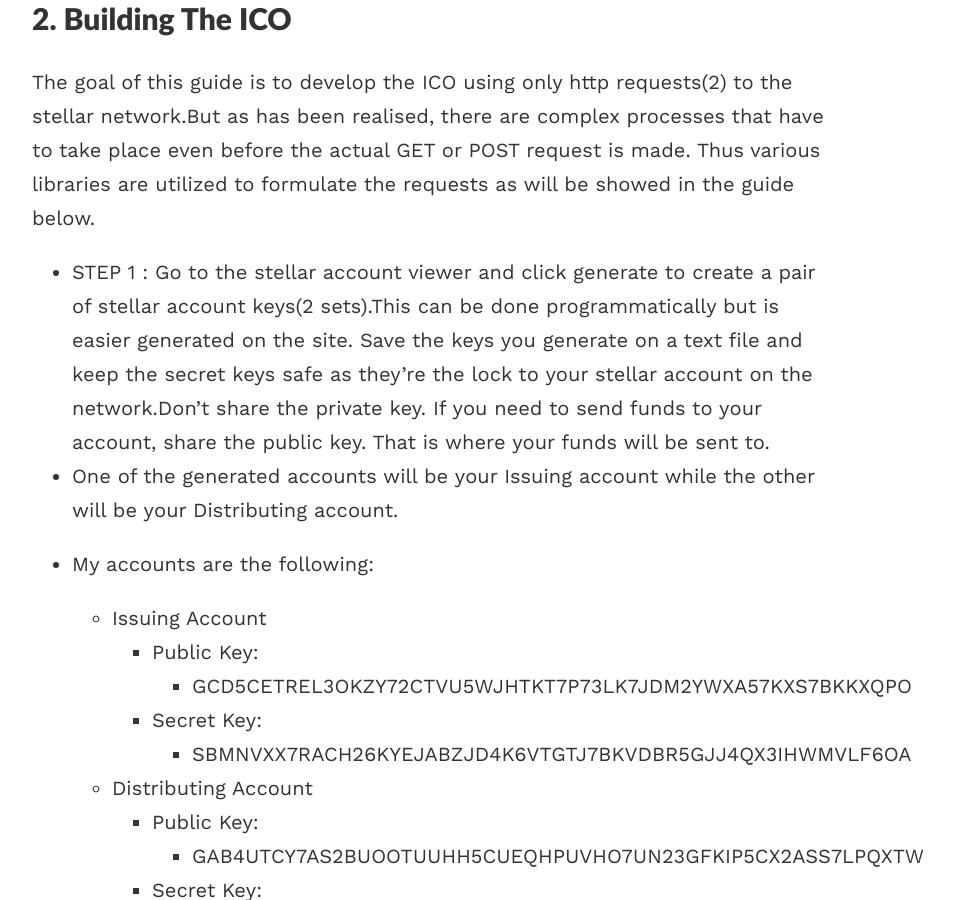
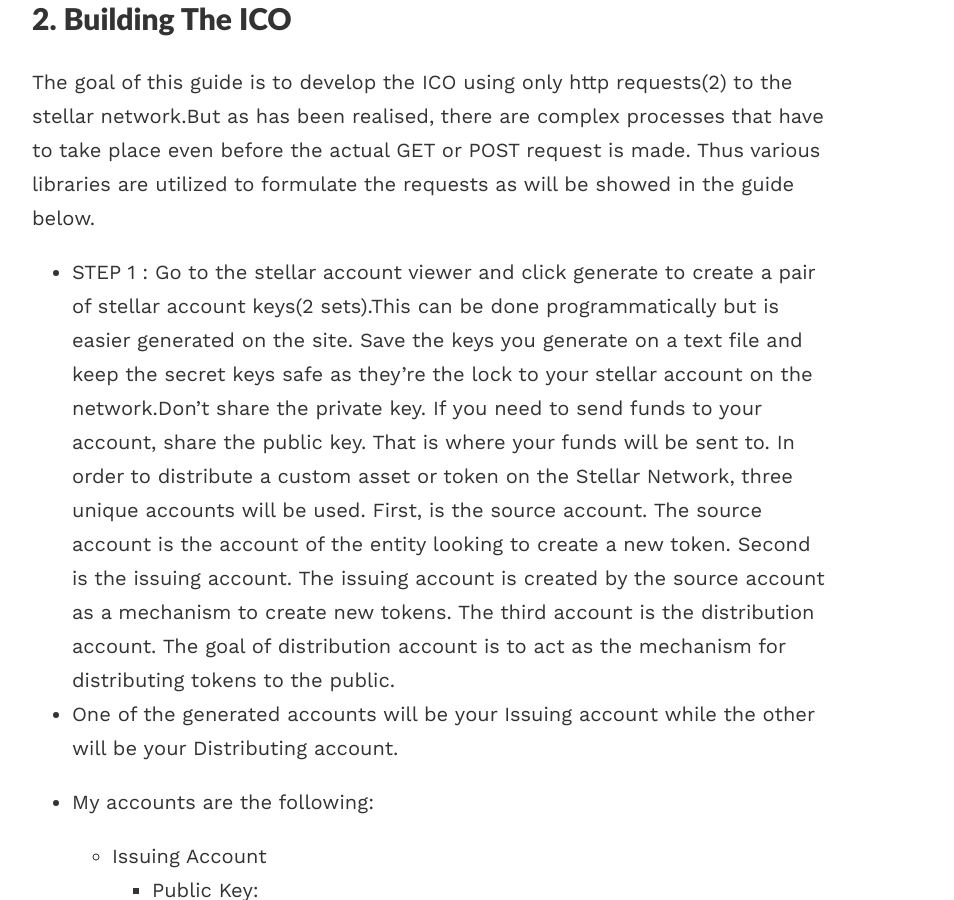
Before and after one commit to aeonsoftware/aeonsoftware.github.io, a Jekyll site: the page built from _posts/2018-03-11-launching-your-ICO.md, in a window 1280 px wide and 900 px high, scrolled down 1115 px. Shown: the whole window, without its empty margins (208-1162 px from the left). Built offline with Jekyll 4.4.1, drawn with Linux system fonts in a browser that asks for light colours; comment, search, counter and statistics services are not loaded.

Commit message:
Update 2018-03-11-launching-your-ICO.md

```diff
--- a/_posts/2018-03-11-launching-your-ICO.md
+++ b/_posts/2018-03-11-launching-your-ICO.md
@@ -22,6 +22,7 @@ This guide assumes that you have some basic blockchain knowledge and it’s only
 The goal of this guide is to develop the ICO using only http requests(2) to the stellar network.But as has been realised, there are complex processes that have to take place even before the actual GET or POST request is made.  Thus various libraries are utilized to formulate the requests as will be showed in the guide below.
 
 * STEP 1 : Go to the stellar account viewer and click generate to create a pair of stellar account keys(2 sets).This can be done programmatically but is easier generated on the site. Save the keys you generate on a text file and keep the secret keys safe as they’re the lock to your stellar account on the network.Don't share the private key. If you need to send funds to your account, share the public key. That is where your funds will be sent to.
+In order to distribute a custom asset or token on the Stellar Network, three unique accounts will be used. First, is the source account. The source account is the account of the entity looking to create a new token. Second is the issuing account. The issuing account is created by the source account as a mechanism to create new tokens. The third account is the distribution account. The goal of distribution account is to act as the mechanism for distributing tokens to the public.
 * One of the generated accounts will be your Issuing account while the other will be your Distributing account.
 * My accounts are the following:
 
```
